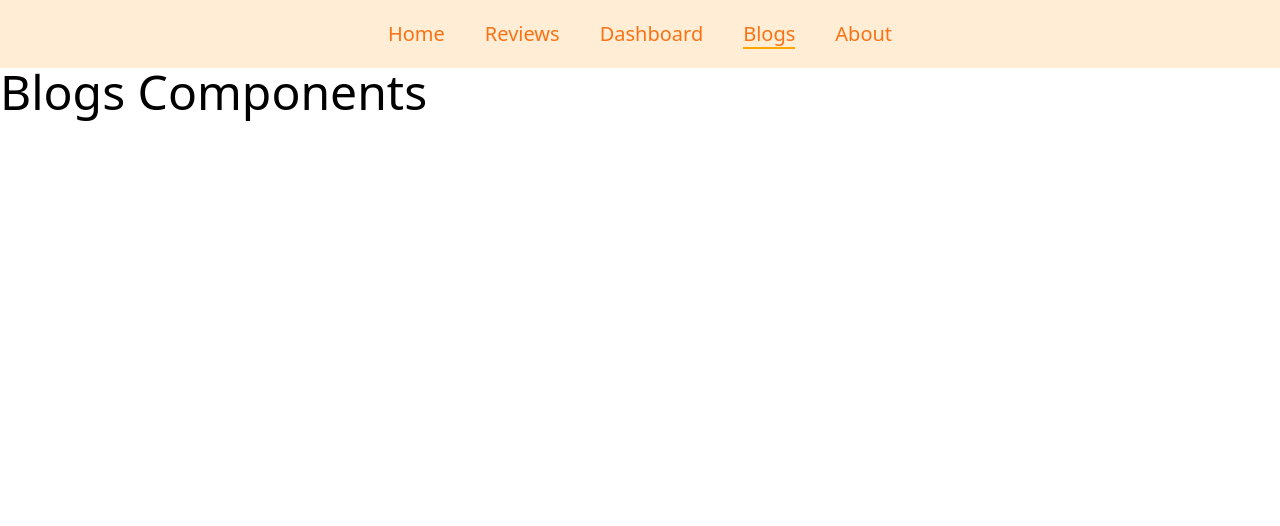
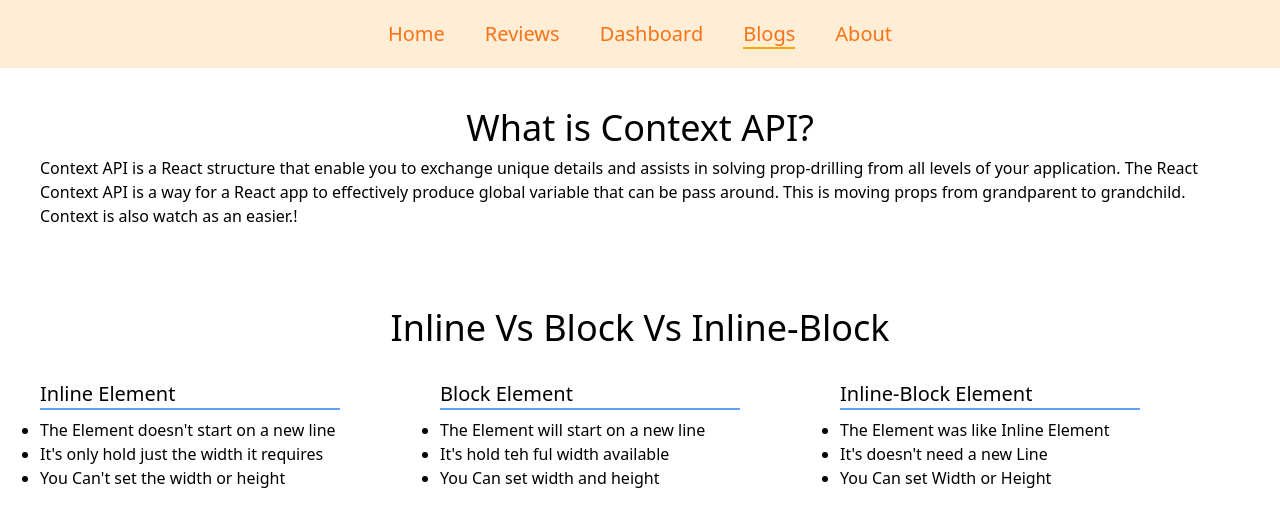
Before and after one commit to HasibAliOpu/JBL-Charge-4, a React (Create React App) app: page /blogs in a window 1280 px wide. Shown: the top 526 px of the page. Built offline with nearby package versions, Linux system fonts and the light colour scheme.

Commit message:
Blogs section added

```diff
--- a/src/Components/Blogs/Blogs.js
+++ b/src/Components/Blogs/Blogs.js
@@ -3,7 +3,54 @@ import React from "react";
 const Blogs = () => {
   return (
     <div>
-      <h1 className="text-5xl">Blogs Components</h1>
+      <div className="p-10 font-medium">
+        <h1 className="text-4xl text-center mb-2">What is Context API?</h1>
+        <p>
+          Context API is a React structure that enable you to exchange unique
+          details and assists in solving prop-drilling from all levels of your
+          application. The React Context API is a way for a React app to
+          effectively produce global variable that can be pass around. This is
+          moving props from grandparent to grandchild. Context is also watch as
+          an easier.!
+        </p>
+      </div>
+      <div className="p-10 font-medium">
+        <h1 className="text-4xl text-center mb-8">
+          Inline Vs Block Vs Inline-Block
+        </h1>
+        <div className="grid md:grid-cols-3">
+          <span>
+            <p className="text-xl mb-2 border-b-2 border-blue-400 w-3/4">
+              Inline Element
+            </p>
+            <ul className="list-disc">
+              <li>The Element doesn't start on a new line</li>
+              <li>It's only hold just the width it requires</li>
+              <li>You Can't set the width or height</li>
+            </ul>
+          </span>
+          <span>
+            <p className="text-xl mb-2 border-b-2 border-blue-400 w-3/4">
+              Block Element
+            </p>
+            <ul className="list-disc">
+              <li>The Element will start on a new line</li>
+              <li>It's hold teh ful width available</li>
+              <li>You Can set width and height</li>
+            </ul>
+          </span>
+          <span>
+            <p className="text-xl mb-2 border-b-2 border-blue-400 w-3/4">
+              Inline-Block Element
+            </p>
+            <ul className="list-disc">
+              <li>The Element was like Inline Element</li>
+              <li>It's doesn't need a new Line</li>
+              <li>You Can set Width or Height</li>
+            </ul>
+          </span>
+        </div>
+      </div>
     </div>
   );
 };
```
